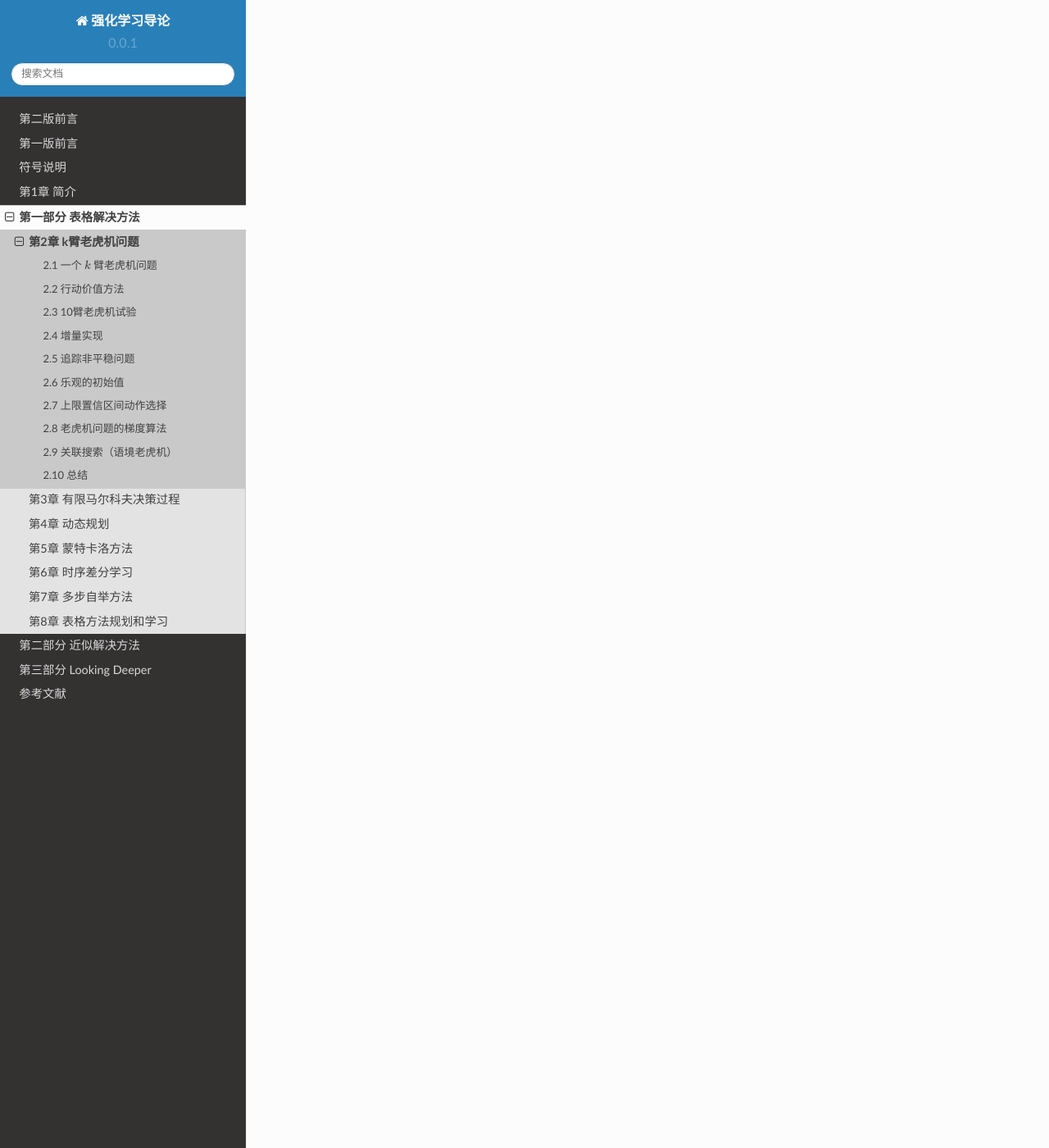
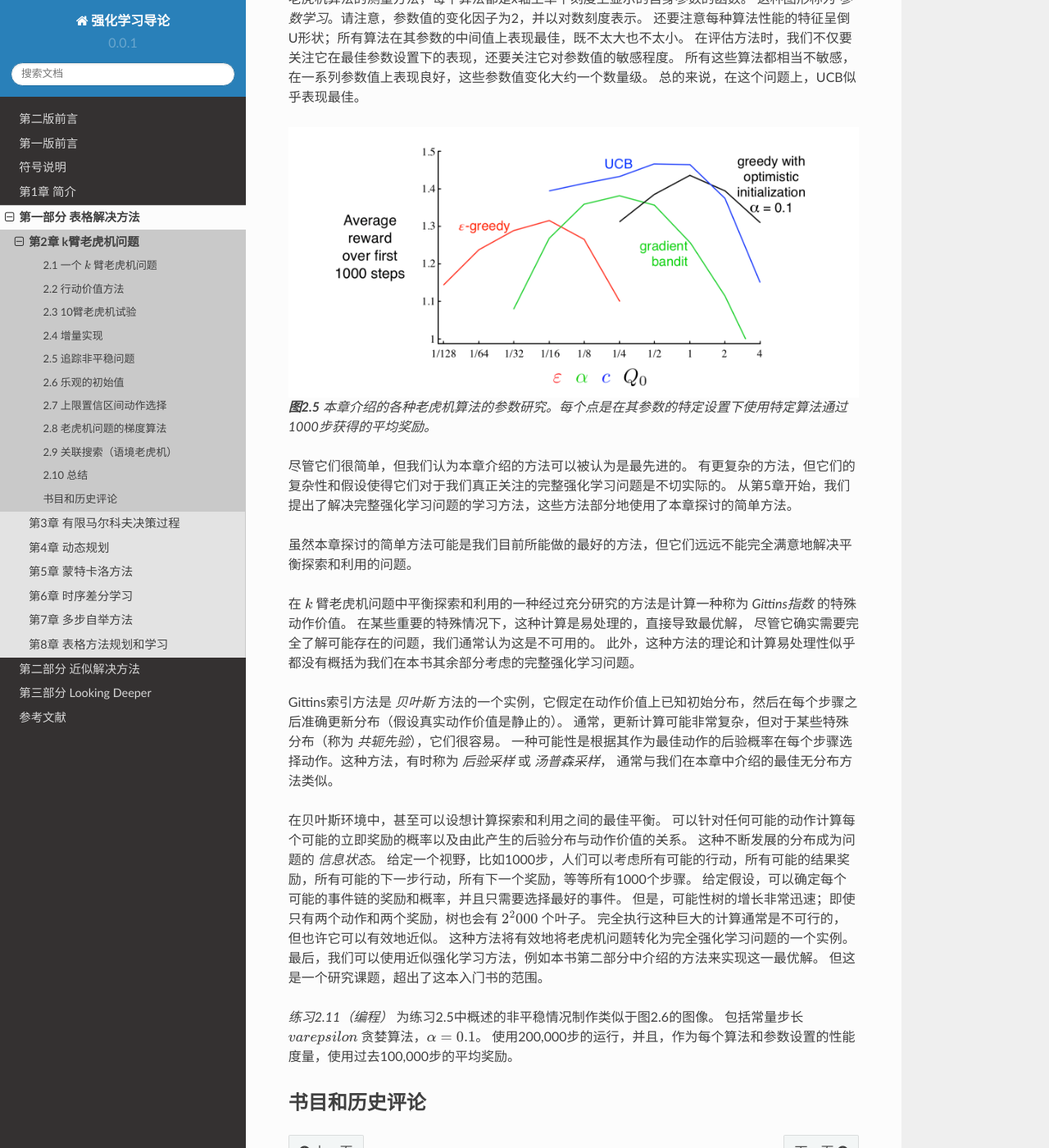
Before and after one commit to qiwihui/reinforcement-learning-an-introduction-chinese, a Sphinx documentation site: the page built from source/partI/chapter2/multi_arm_bandits.rst, in a window 1280 px wide and 1400 px high, scrolled down 13175 px. Shown: the whole window at 82% size. Built offline with Sphinx 7.4.7 and the Read the Docs theme 2.0.0, drawn with Linux system fonts in a browser that asks for light colours; some of the changed text lies outside the part shown.

Commit message:
docs: 2.10 总结

```diff
--- a/source/partI/chapter2/multi_arm_bandits.rst
+++ b/source/partI/chapter2/multi_arm_bandits.rst
@@ -443,7 +443,7 @@
     **图2.5** 当 :math:`q_*(a)` 被选择为接近+4而不是接近零时，
     在10臂老虎机试验上具有和不具有奖励基线的梯度老虎机算法的平均性能。
 
-.. admonition:: 随机梯度上升的强盗梯度算法
+.. admonition:: 随机梯度上升的老虎机梯度算法
     :class: important
 
     .. math::
@@ -530,3 +530,59 @@
 
 2.10 总结
 ------------
+
+我们在本章中介绍了几种平衡探索和利用的简单方法。:math:`\varepsilon` 贪婪方法随机选择一小部分时间，而UCB方法确定性地选择，
+但通过巧妙地在每个步骤中有利于（favoring at）目前为止接收到更少样本的动作来实现探索。
+梯度老虎机算法估计的不是动作价值，而是动作偏好，并且使用soft-max分布以分级的概率方式支持更优选的动作。
+初始化估计的简单技巧积极地促使甚至贪婪的方法也进行显著探索。
+
+很自然地会问这些方法中哪一种最好。虽然这是一个难以回答的问题，但我们当然可以在我们在本章中使用的10臂老虎机试验上运行它们并比较它们的性能。
+一个复杂因素是它们都有一个参数；要获得有意义的比较，我们必须将其性能视为其参数的函数。
+到目前为止，我们的图表显示了每种算法和参数设置随时间学习的过程，以产生该算法和参数设置的学习曲线。
+如果我们绘制了所有算法和所有参数设置的学习曲线，那么图表将过于复杂和拥挤，无法进行清晰的比较。
+相反，我们通过1000步的平均值总结完整的学习曲线；该值与学习曲线下的面积成比例。
+图2.6显示了本章中各种老虎机算法的测量方法，每个算法都是x轴上单个刻度上显示的自身参数的函数。
+这种图形称为 *参数学习*。请注意，参数值的变化因子为2，并以对数刻度表示。
+还要注意每种算法性能的特征呈倒U形状；所有算法在其参数的中间值上表现最佳，既不太大也不太小。
+在评估方法时，我们不仅要关注它在最佳参数设置下的表现，还要关注它对参数值的敏感程度。
+所有这些算法都相当不敏感，在一系列参数值上表现良好，这些参数值变化大约一个数量级。
+总的来说，在这个问题上，UCB似乎表现最佳。
+
+.. _figure_2.6:
+.. figure:: images/figure-2.6.png
+
+    **图2.5** 本章介绍的各种老虎机算法的参数研究。每个点是在其参数的特定设置下使用特定算法通过1000步获得的平均奖励。
+
+尽管它们很简单，但我们认为本章介绍的方法可以被认为是最先进的。
+有更复杂的方法，但它们的复杂性和假设使得它们对于我们真正关注的完整强化学习问题是不切实际的。
+从第5章开始，我们提出了解决完整强化学习问题的学习方法，这些方法部分地使用了本章探讨的简单方法。
+
+虽然本章探讨的简单方法可能是我们目前所能做的最好的方法，但它们远远不能完全满意地解决平衡探索和利用的问题。
+
+在 :math:`k` 臂老虎机问题中平衡探索和利用的一种经过充分研究的方法是计算一种称为 *Gittins指数* 的特殊动作价值。
+在某些重要的特殊情况下，这种计算是易处理的，直接导致最优解，
+尽管它确实需要完全了解可能存在的问题，我们通常认为这是不可用的。
+此外，这种方法的理论和计算易处理性似乎都没有概括为我们在本书其余部分考虑的完整强化学习问题。
+
+Gittins索引方法是 *贝叶斯* 方法的一个实例，它假定在动作价值上已知初始分布，然后在每个步骤之后准确更新分布（假设真实动作价值是静止的）。
+通常，更新计算可能非常复杂，但对于某些特殊分布（称为 *共轭先验*），它们很容易。
+一种可能性是根据其作为最佳动作的后验概率在每个步骤选择动作。这种方法，有时称为 *后验采样* 或 *汤普森采样*，
+通常与我们在本章中介绍的最佳无分布方法类似。
+
+在贝叶斯环境中，甚至可以设想计算探索和利用之间的最佳平衡。
+可以针对任何可能的动作计算每个可能的立即奖励的概率以及由此产生的后验分布与动作价值的关系。
+这种不断发展的分布成为问题的 *信息状态*。
+给定一个视野，比如1000步，人们可以考虑所有可能的行动，所有可能的结果奖励，所有可能的下一步行动，所有下一个奖励，等等所有1000个步骤。
+给定假设，可以确定每个可能的事件链的奖励和概率，并且只需要选择最好的事件。
+但是，可能性树的增长非常迅速；即使只有两个动作和两个奖励，树也会有 :math:`2^2000` 个叶子。
+完全执行这种巨大的计算通常是不可行的，但也许它可以有效地近似。
+这种方法将有效地将老虎机问题转化为完全强化学习问题的一个实例。
+最后，我们可以使用近似强化学习方法，例如本书第二部分中介绍的方法来实现这一最优解。
+但这是一个研究课题，超出了这本入门书的范围。
+
+*练习2.11（编程）* 为练习2.5中概述的非平稳情况制作类似于图2.6的图像。
+包括常量步长 :math:`varepsilon` 贪婪算法，:math:`\alpha=0.1`。
+使用200,000步的运行，并且，作为每个算法和参数设置的性能度量，使用过去100,000步的平均奖励。
+
+书目和历史评论
+---------------
```
Also changed, not shown: source/partI/chapter2/images/figure-2.6.png (added).
